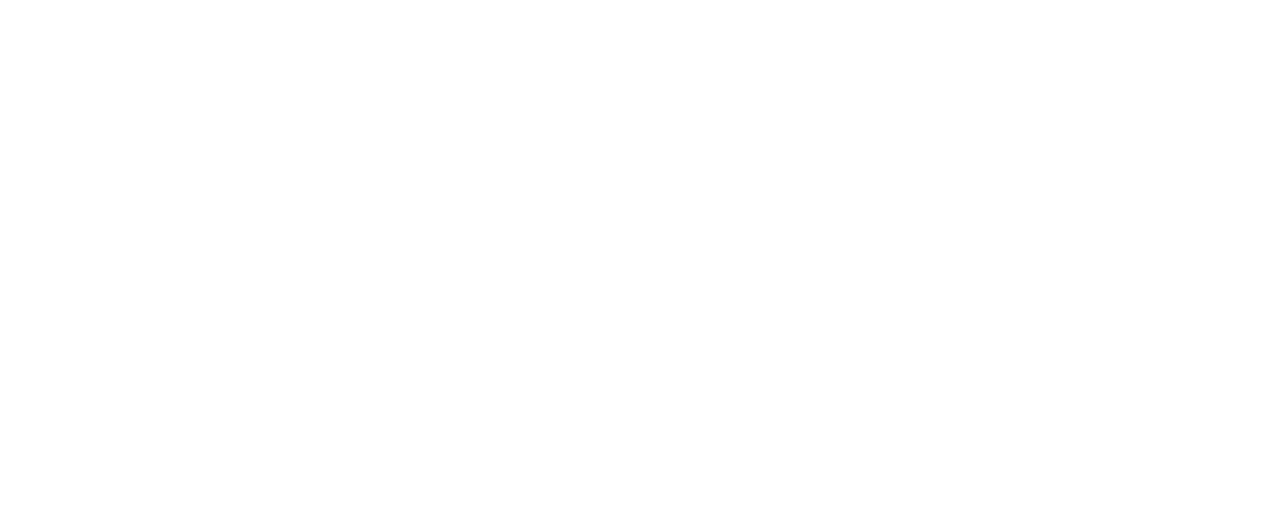
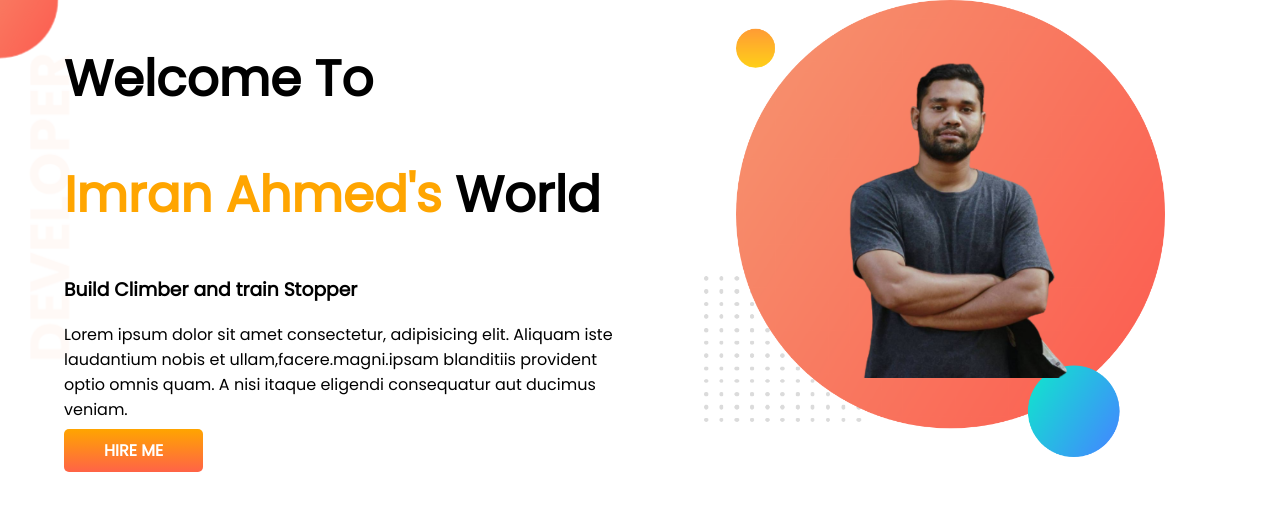
Before and after one commit to ahmad-imran/developer-portfolio, a plain HTML site: page index.html in a window 1280 px wide. Drawn offline with Linux system fonts and the light colour scheme.

Commit message:
Top Banner added

```diff
--- a/index.html
+++ b/index.html
@@ -6,11 +6,29 @@
     <meta http-equiv="X-UA-Compatible" content="IE=edge">
     <meta name="viewport" content="width=, initial-scale=1.0">
     <title>Imran Portfolio</title>
+    <link rel="preconnect" href="https://fonts.googleapis.com">
+    <link rel="preconnect" href="https://fonts.gstatic.com" crossorigin>
+    <link href="https://fonts.googleapis.com/css2?family=Poppins&display=swap" rel="stylesheet">
     <link rel="stylesheet" href="style.css">
 </head>
 
 <body>
-
+    <section class="top-banner">
+        <div class="half-width">
+            <h1>Welcome To</h1>
+            <h1><span class="orange-color">Imran Ahmed's</span> World</h1>
+            <h3>Build Climber and train Stopper</h3>
+            <p>Lorem ipsum dolor sit amet consectetur, adipisicing elit. Aliquam iste laudantium nobis et
+                ullam,facere.magni.ipsam blanditiis provident optio omnis quam. A nisi itaque eligendi consequatur aut
+                ducimus
+                veniam.
+            </p>
+            <a class="link-button" target="_blank" href="">HIRE ME</a>
+        </div>
+        <div class="half-width">
+            <img src="images/my-bg.png" alt="">
+        </div>
+    </section>
 </body>
 
 </html>
--- a/style.css
+++ b/style.css
@@ -0,0 +1,39 @@
+body {
+    font-family: 'Poppins', sans-serif;
+    margin: 0;
+}
+
+h1 {
+    font-size: 50px;
+}
+
+.orange-color {
+    color: orange;
+}
+
+section {
+    display: flex;
+}
+
+.half-width {
+    width: 50%;
+    padding-left: 5%;
+}
+
+.half-width img {
+    width: 80%;
+}
+
+.link-button {
+    text-decoration: none;
+    background-image: linear-gradient(orange, tomato);
+    padding: 10px 40px;
+    color: white;
+    font-weight: 700;
+    border-radius: 5px;
+}
+
+.top-banner {
+    background-image: url(images/top-banner.png);
+    background-repeat: no-repeat;
+}
```
Also changed, not shown: images/index.html (added, +16 -0 lines), images/my-bg.png (added), images/top-banner.png (added).
